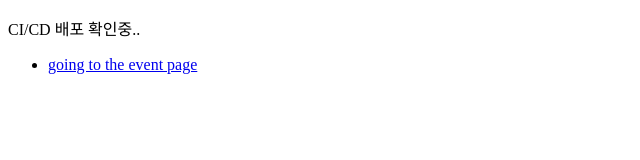
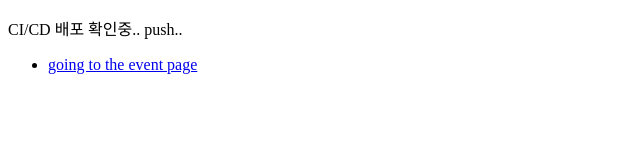
Before and after one commit to ALBAMONZ-LAB/SD-UI-admin-front-end, a Next.js app: page / in a window 1280 px wide. Shown: the top 160 px of the page, without its empty margins (0-640 px from the left). Built offline with nearby package versions, Linux system fonts and the light colour scheme.

Commit message:
Modify push test

```diff
--- a/src/app/page.tsx
+++ b/src/app/page.tsx
@@ -3,7 +3,7 @@ import Link from "next/link";
 export default function Home() {
   return (
     <div>
-      <p>CI/CD 배포 확인중..</p>
+      <p>CI/CD 배포 확인중.. push..</p>
       <ul>
         <li>
           <Link href={"/event"}>going to the event page</Link>
```
